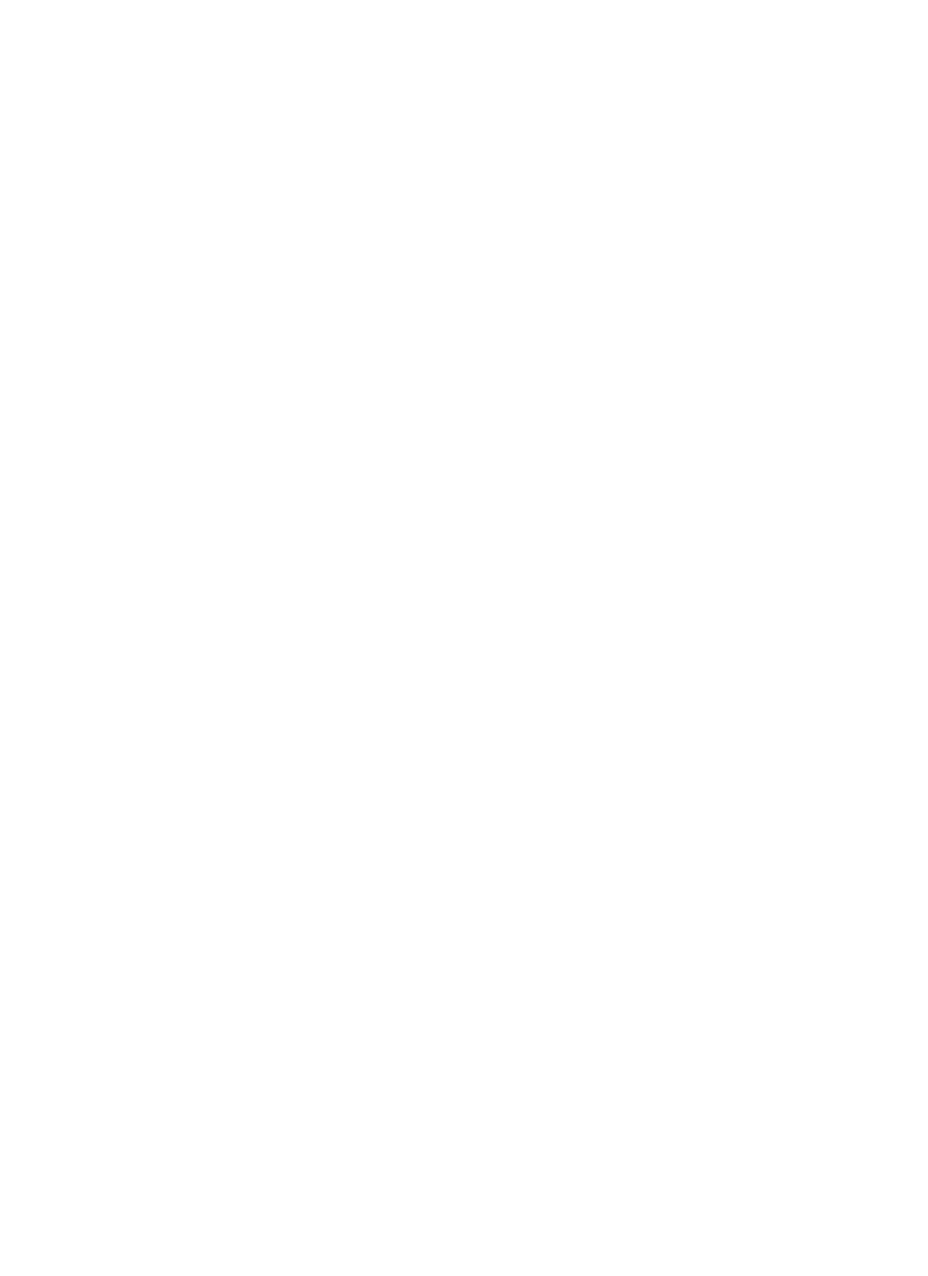
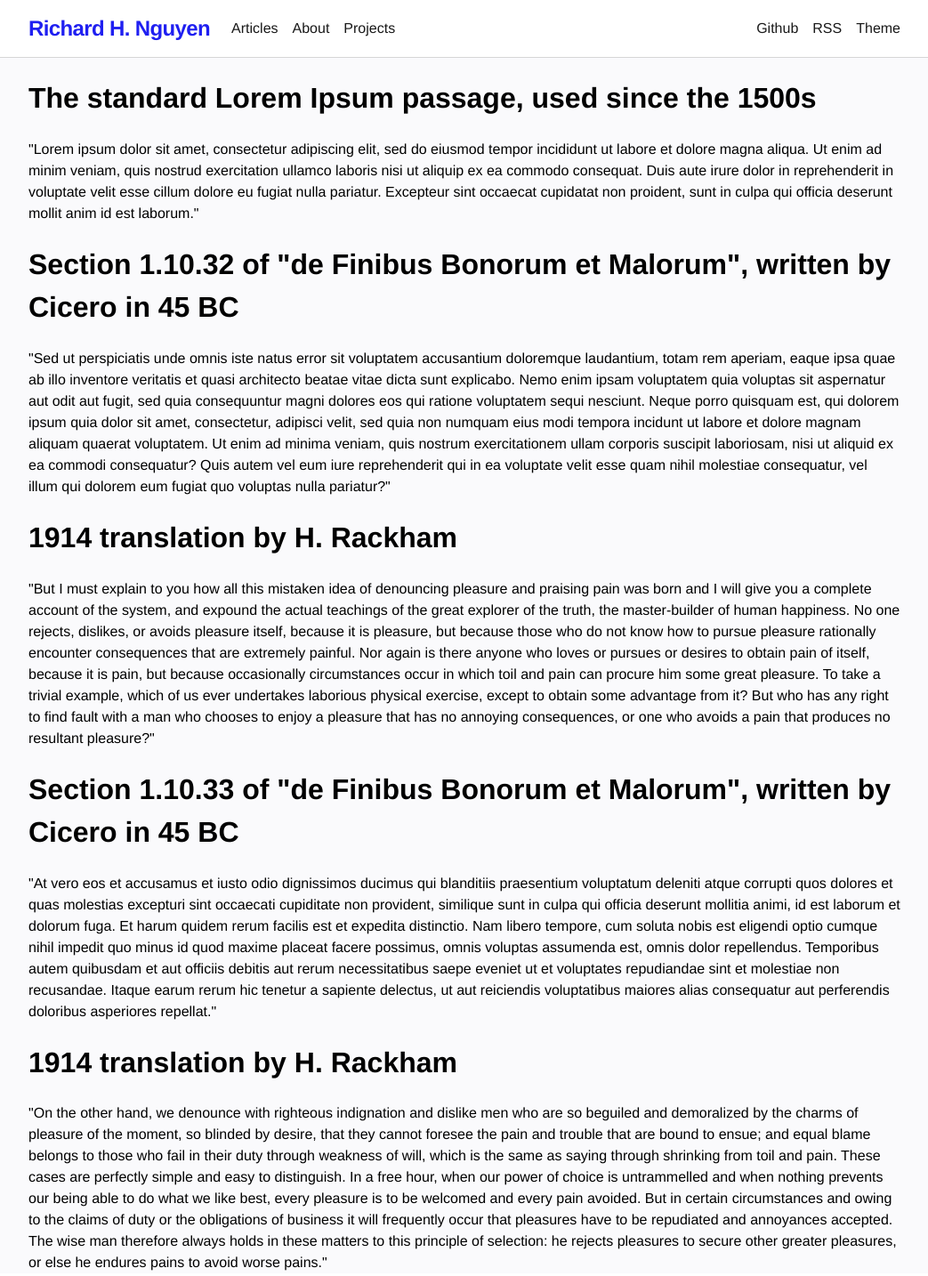
Before and after one commit to richardnguyen99/v1.richardhnguyen.com, a Gatsby site: page /about in a window 1280 px wide. Before the commit this address had no page. Shown: the whole page at 89% size, without its empty margins (118-1161 px from the left). Before the commit the page ends 800 px from the top, so only its background shows below. Built offline with nearby package versions, Linux system fonts and the light colour scheme; Gatsby itself is replaced by a stand-in of ours.

Commit message:
Update Navbar Items and pages

```diff
--- a/src/components/Layout/PageLayout.tsx
+++ b/src/components/Layout/PageLayout.tsx
@@ -4,6 +4,7 @@
  * @author Richard Nguyen <richard.ng0616@gmail.com>
  */
 import * as React from "react";
+import { Link } from "gatsby";
 
 import { PageLayoutPropsWithChildren } from "./type";
 import RootLayout from "./RootLayout";
@@ -11,7 +12,6 @@
 import Utility from "@components/Utility";
 import Navbar from "@components/Navbar";
 import Seo from "@components/SEO";
-import NavbarBrand from "@components/Navbar/NavbarBrand";
 
 const PageLayout: React.FC<PageLayoutPropsWithChildren> = ({
   title,
@@ -25,7 +25,25 @@
         <Seo title={title} lang="en" />
         <Navbar.Wrapper>
           <Navbar>
-            <NavbarBrand />
+            <Navbar.Brand />
+            <Navbar.Nav>
+              <Navbar.ItemGroup id="nav-left">
+                <Navbar.Item>
+                  <Link to="/articles">Articles</Link>
+                </Navbar.Item>
+                <Navbar.Item>
+                  <Link to="/about">About</Link>
+                </Navbar.Item>
+                <Navbar.Item>
+                  <Link to="/projects">Projects</Link>
+                </Navbar.Item>
+              </Navbar.ItemGroup>
+              <Navbar.ItemGroup id="nav-right">
+                <Navbar.Item>Github</Navbar.Item>
+                <Navbar.Item>RSS</Navbar.Item>
+                <Navbar.Item style={{ paddingRight: 0 }}>Theme</Navbar.Item>
+              </Navbar.ItemGroup>
+            </Navbar.Nav>
           </Navbar>
         </Navbar.Wrapper>
         <Utility.Container {...rest}>{children}</Utility.Container>
--- a/src/components/Navbar/index.ts
+++ b/src/components/Navbar/index.ts
@@ -5,9 +5,15 @@
  */
 import NavbarWrapper from "./NavbarWrapper";
 import Navbar from "./Navbar";
+import NavbarBrand from "./NavbarBrand";
+import { StyledNavbarItemGroup, StyledNavbarNav, StyledNavbarItem } from "./style";
 
 const exported = Object.assign(Navbar, {
   Wrapper: NavbarWrapper,
+  Brand: NavbarBrand,
+  Nav: StyledNavbarNav,
+  ItemGroup: StyledNavbarItemGroup,
+  Item: StyledNavbarItem,
 });
 
 export default exported;
--- a/src/components/Navbar/style.tsx
+++ b/src/components/Navbar/style.tsx
@@ -35,6 +35,7 @@
   opacity: 0.88;
   cursor: pointer;
   height: 64px;
+  margin-right: 1rem;
 
   letter-spacing: 1;
   font-size: 1.5rem;
@@ -69,3 +70,38 @@
     transition: width 200ms cubic-bezier(0.2, 1.03, 0.81, 0.99);
   }
 `;
+
+export const StyledNavbarItemGroup = styled.div`
+  display: flex;
+  align-items: center;
+  justify-content: space-between;
+`;
+
+export const StyledNavbarNav = styled.div`
+  display: flex;
+  flex-grow: 1;
+  align-items: center;
+  justify-content: flex-start;
+
+  & > ${StyledNavbarItemGroup}:last-child {
+    margin-left: auto;
+  }
+`;
+
+export const StyledNavbarItem = styled.div`
+  display: flex;
+  justify-content: center;
+  align-items: center;
+  padding: 0.25rem 0.5rem;
+  border-radius: 6px;
+  opacity: 0.9;
+
+  & > a {
+    text-decoration: none;
+    color: inherit;
+  }
+
+  &:hover {
+    background: var(--systemColor-gray-6);
+  }
+`;
--- /dev/null
+++ b/src/pages/about.tsx
@@ -0,0 +1,85 @@
+/**
+ * Index page (/about)
+ *
+ * @author Richard Nguyen <richard.ng0616@gmail.com>
+ */
+import * as React from "react";
+
+import Layout from "@components/Layout";
+
+const AboutPage: React.FC = () => {
+  return (
+    <Layout.Page className="bg-gray-7" title="About">
+      <h1>The standard Lorem Ipsum passage, used since the 1500s</h1>
+
+      <p>
+        "Lorem ipsum dolor sit amet, consectetur adipiscing elit, sed do eiusmod tempor incididunt
+        ut labore et dolore magna aliqua. Ut enim ad minim veniam, quis nostrud exercitation ullamco
+        laboris nisi ut aliquip ex ea commodo consequat. Duis aute irure dolor in reprehenderit in
+        voluptate velit esse cillum dolore eu fugiat nulla pariatur. Excepteur sint occaecat
+        cupidatat non proident, sunt in culpa qui officia deserunt mollit anim id est laborum."
+      </p>
+
+      <h1>Section 1.10.32 of "de Finibus Bonorum et Malorum", written by Cicero in 45 BC</h1>
+
+      <p>
+        "Sed ut perspiciatis unde omnis iste natus error sit voluptatem accusantium doloremque
+        laudantium, totam rem aperiam, eaque ipsa quae ab illo inventore veritatis et quasi
+        architecto beatae vitae dicta sunt explicabo. Nemo enim ipsam voluptatem quia voluptas sit
+        aspernatur aut odit aut fugit, sed quia consequuntur magni dolores eos qui ratione
+        voluptatem sequi nesciunt. Neque porro quisquam est, qui dolorem ipsum quia dolor sit amet,
+        consectetur, adipisci velit, sed quia non numquam eius modi tempora incidunt ut labore et
+        dolore magnam aliquam quaerat voluptatem. Ut enim ad minima veniam, quis nostrum
+        exercitationem ullam corporis suscipit laboriosam, nisi ut aliquid ex ea commodi
+        consequatur? Quis autem vel eum iure reprehenderit qui in ea voluptate velit esse quam nihil
+        molestiae consequatur, vel illum qui dolorem eum fugiat quo voluptas nulla pariatur?"
+      </p>
+      <h1>1914 translation by H. Rackham</h1>
+
+      <p>
+        "But I must explain to you how all this mistaken idea of denouncing pleasure and praising
+        pain was born and I will give you a complete account of the system, and expound the actual
+        teachings of the great explorer of the truth, the master-builder of human happiness. No one
+        rejects, dislikes, or avoids pleasure itself, because it is pleasure, but because those who
+        do not know how to pursue pleasure rationally encounter consequences that are extremely
+        painful. Nor again is there anyone who loves or pursues or desires to obtain pain of itself,
+        because it is pain, but because occasionally circumstances occur in which toil and pain can
+        procure him some great pleasure. To take a trivial example, which of us ever undertakes
+        laborious physical exercise, except to obtain some advantage from it? But who has any right
+        to find fault with a man who chooses to enjoy a pleasure that has no annoying consequences,
+        or one who avoids a pain that produces no resultant pleasure?"
+      </p>
+      <h1>Section 1.10.33 of "de Finibus Bonorum et Malorum", written by Cicero in 45 BC</h1>
+
+      <p>
+        "At vero eos et accusamus et iusto odio dignissimos ducimus qui blanditiis praesentium
+        voluptatum deleniti atque corrupti quos dolores et quas molestias excepturi sint occaecati
+        cupiditate non provident, similique sunt in culpa qui officia deserunt mollitia animi, id
+        est laborum et dolorum fuga. Et harum quidem rerum facilis est et expedita distinctio. Nam
+        libero tempore, cum soluta nobis est eligendi optio cumque nihil impedit quo minus id quod
+        maxime placeat facere possimus, omnis voluptas assumenda est, omnis dolor repellendus.
+        Temporibus autem quibusdam et aut officiis debitis aut rerum necessitatibus saepe eveniet ut
+        et voluptates repudiandae sint et molestiae non recusandae. Itaque earum rerum hic tenetur a
+        sapiente delectus, ut aut reiciendis voluptatibus maiores alias consequatur aut perferendis
+        doloribus asperiores repellat."
+      </p>
+      <h1>1914 translation by H. Rackham</h1>
+
+      <p>
+        "On the other hand, we denounce with righteous indignation and dislike men who are so
+        beguiled and demoralized by the charms of pleasure of the moment, so blinded by desire, that
+        they cannot foresee the pain and trouble that are bound to ensue; and equal blame belongs to
+        those who fail in their duty through weakness of will, which is the same as saying through
+        shrinking from toil and pain. These cases are perfectly simple and easy to distinguish. In a
+        free hour, when our power of choice is untrammelled and when nothing prevents our being able
+        to do what we like best, every pleasure is to be welcomed and every pain avoided. But in
+        certain circumstances and owing to the claims of duty or the obligations of business it will
+        frequently occur that pleasures have to be repudiated and annoyances accepted. The wise man
+        therefore always holds in these matters to this principle of selection: he rejects pleasures
+        to secure other greater pleasures, or else he endures pains to avoid worse pains."
+      </p>
+    </Layout.Page>
+  );
+};
+
+export default AboutPage;
```
Also changed, not shown: src/components/Navbar/NavbarNav.tsx (added, +15 -0 lines), src/pages/articles.tsx (added, +85 -0 lines), src/pages/projects.tsx (added, +85 -0 lines).
